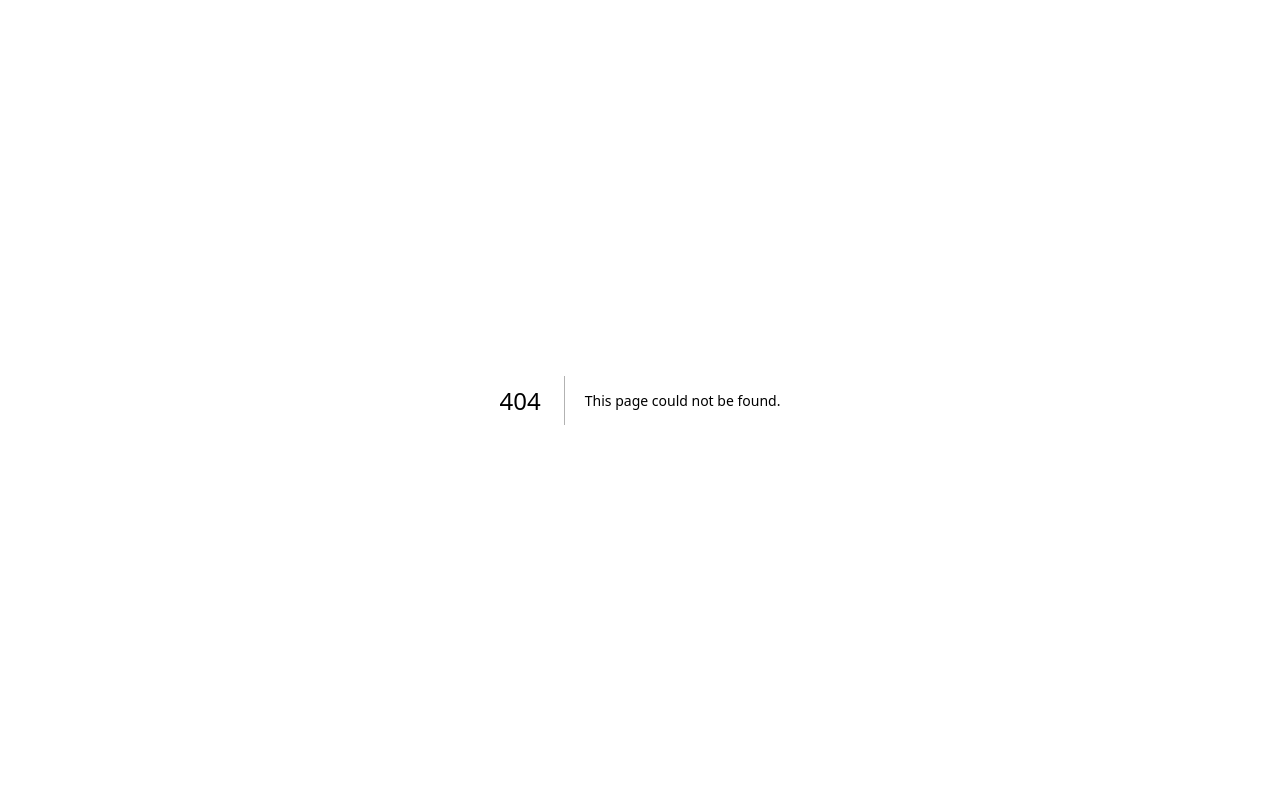
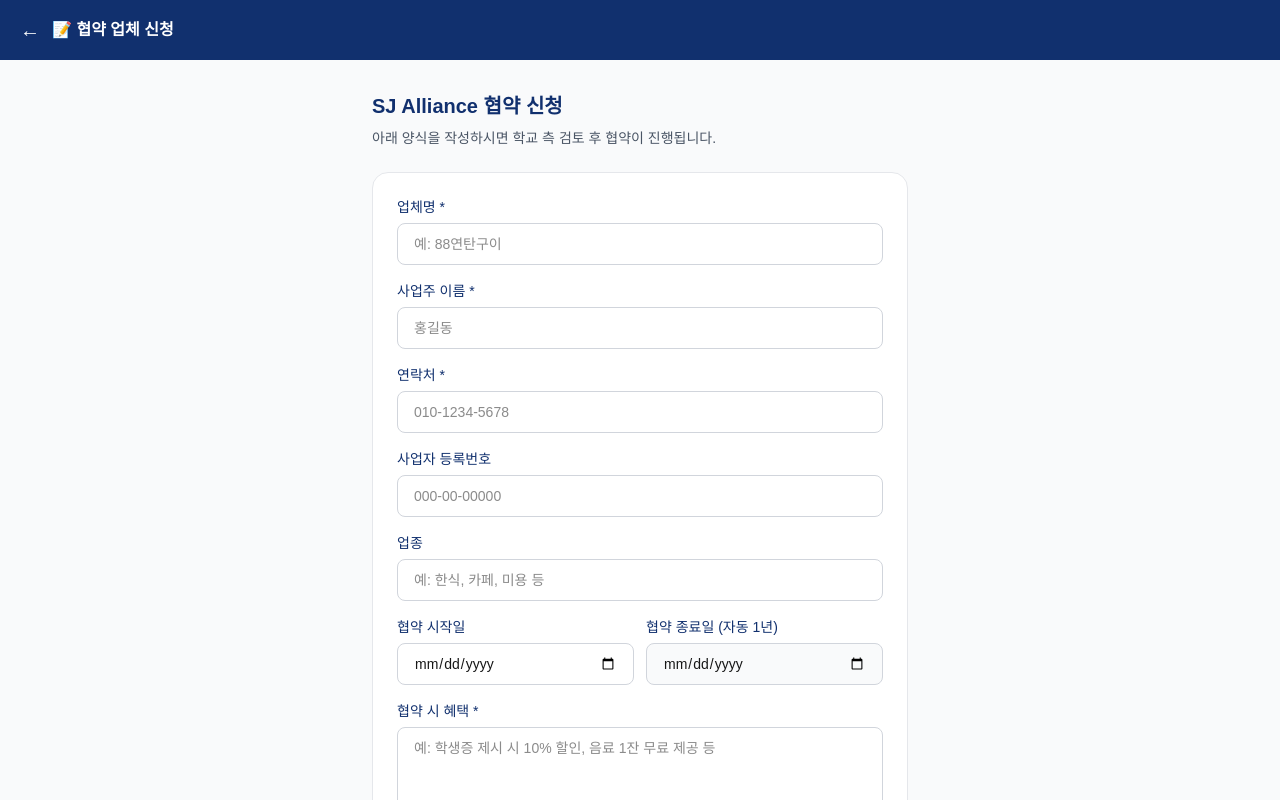
Before and after one commit to seodeokhun/sj-alliance, a Next.js app: page /alliance/apply in a window 1280 px wide. Before the commit this address had no page. Shown: the top 800 px of the page. Built offline with nearby package versions, Linux system fonts and the light colour scheme; no server answers.

Commit message:
Supabase 연동 + 업체 신청 페이지

```diff
--- /dev/null
+++ b/app/alliance/apply/page.tsx
@@ -0,0 +1,206 @@
+"use client";
+
+import { useState } from "react";
+import Link from "next/link";
+import { supabase } from "@/lib/supabase";
+
+function generateToken(): string {
+  const chars = "ABCDEFGHJKLMNPQRSTUVWXYZ23456789";
+  let token = "";
+  for (let i = 0; i < 8; i++) {
+    token += chars[Math.floor(Math.random() * chars.length)];
+  }
+  return token;
+}
+
+export default function ApplyPage() {
+  const [form, setForm] = useState({
+    business_number: "",
+    owner_name: "",
+    phone: "",
+    store_name: "",
+    industry: "",
+    contract_start: "",
+    contract_end: "",
+    benefit: "",
+  });
+  const [submitting, setSubmitting] = useState(false);
+  const [result, setResult] = useState<{ token: string; id: string } | null>(null);
+  const [error, setError] = useState<string | null>(null);
+
+  function update(field: string, value: string) {
+    setForm((prev) => ({ ...prev, [field]: value }));
+  }
+
+  // 시작일 선택 시 자동으로 1년 후 종료일 계산
+  function handleStartDate(value: string) {
+    update("contract_start", value);
+    if (value) {
+      const start = new Date(value);
+      start.setFullYear(start.getFullYear() + 1);
+      const yyyy = start.getFullYear();
+      const mm = String(start.getMonth() + 1).padStart(2, "0");
+      const dd = String(start.getDate()).padStart(2, "0");
+      update("contract_end", `${yyyy}-${mm}-${dd}`);
+    }
+  }
+
+  async function handleSubmit(e: React.FormEvent) {
+    e.preventDefault();
+    setError(null);
+
+    // 필수값 검증
+    if (!form.owner_name || !form.phone || !form.store_name || !form.benefit) {
+      setError("필수 항목을 모두 입력해주세요");
+      return;
+    }
+
+    setSubmitting(true);
+    const token = generateToken();
+
+    const { data, error: dbError } = await supabase
+      .from("alliance_applications")
+      .insert({ ...form, edit_token: token })
+      .select()
+      .single();
+
+    setSubmitting(false);
+
+    if (dbError) {
+      setError("신청 실패: " + dbError.message);
+      return;
+    }
+
+    setResult({ token, id: data.id });
+  }
+
+  if (result) {
+    return (
+      <main className="min-h-screen bg-gray-50">
+        <header className="px-5 py-4 sticky top-0 z-40 flex items-center gap-3" style={{ backgroundColor: "#11306E" }}>
+          <Link href="/alliance" className="text-white text-xl">←</Link>
+          <h1 className="text-white font-semibold">신청 완료</h1>
+        </header>
+
+        <section className="px-5 py-8 max-w-xl mx-auto">
+          <div className="bg-white border border-gray-200 rounded-2xl p-6 text-center">
+            <div className="text-4xl mb-3">✅</div>
+            <h2 className="text-xl font-bold mb-2" style={{ color: "#11306E" }}>신청 접수 완료!</h2>
+            <p className="text-sm text-gray-600 mb-6">
+              심사 후 결과가 안내됩니다.<br />
+              아래 본인 인증 코드를 꼭 보관하세요.
+            </p>
+
+            <div className="bg-yellow-50 border-l-4 border-yellow-400 p-4 rounded mb-4">
+              <p className="text-xs text-gray-500 mb-1">신청 수정·취소용 인증 코드</p>
+              <p className="text-2xl font-mono font-bold tracking-wider" style={{ color: "#E6007E" }}>
+                {result.token}
+              </p>
+            </div>
+
+            <p className="text-xs text-gray-500 mb-6">
+              ⚠️ 이 코드를 잃어버리면 신청 수정·삭제가 불가합니다. 카카오톡 "나에게 메시지" 등에 저장해두세요.
+            </p>
+
+            <Link href="/alliance" className="inline-block px-6 py-3 rounded-lg text-white font-medium" style={{ backgroundColor: "#11306E" }}>
+              메인으로 돌아가기
+            </Link>
+          </div>
+        </section>
+      </main>
+    );
+  }
+
+  return (
+    <main className="min-h-screen bg-gray-50">
+      <header className="px-5 py-4 sticky top-0 z-40 flex items-center gap-3" style={{ backgroundColor: "#11306E" }}>
+        <Link href="/alliance" className="text-white text-xl">←</Link>
+        <h1 className="text-white font-semibold">📝 협약 업체 신청</h1>
+      </header>
+
+      <section className="px-5 py-8 max-w-xl mx-auto">
+        <div className="mb-6">
+          <h2 className="text-xl font-bold mb-2" style={{ color: "#11306E" }}>SJ Alliance 협약 신청</h2>
+          <p className="text-sm text-gray-600">아래 양식을 작성하시면 학교 측 검토 후 협약이 진행됩니다.</p>
+        </div>
+
+        <form onSubmit={handleSubmit} className="bg-white border border-gray-200 rounded-2xl p-6 space-y-4">
+          <Field label="업체명 *" required>
+            <input type="text" value={form.store_name} onChange={(e) => update("store_name", e.target.value)}
+              className="w-full px-4 py-2.5 border border-gray-300 rounded-lg outline-none focus:border-blue-500 text-sm"
+              placeholder="예: 88연탄구이" />
+          </Field>
+
+          <Field label="사업주 이름 *" required>
+            <input type="text" value={form.owner_name} onChange={(e) => update("owner_name", e.target.value)}
+              className="w-full px-4 py-2.5 border border-gray-300 rounded-lg outline-none focus:border-blue-500 text-sm"
+              placeholder="홍길동" />
+          </Field>
+
+          <Field label="연락처 *" required>
+            <input type="tel" value={form.phone} onChange={(e) => update("phone", e.target.value)}
+              className="w-full px-4 py-2.5 border border-gray-300 rounded-lg outline-none focus:border-blue-500 text-sm"
+              placeholder="010-1234-5678" />
+          </Field>
+
+          <Field label="사업자 등록번호">
+            <input type="text" value={form.business_number} onChange={(e) => update("business_number", e.target.value)}
+              className="w-full px-4 py-2.5 border border-gray-300 rounded-lg outline-none focus:border-blue-500 text-sm"
+              placeholder="000-00-00000" />
+          </Field>
+
+          <Field label="업종">
+            <input type="text" value={form.industry} onChange={(e) => update("industry", e.target.value)}
+              className="w-full px-4 py-2.5 border border-gray-300 rounded-lg outline-none focus:border-blue-500 text-sm"
+              placeholder="예: 한식, 카페, 미용 등" />
+          </Field>
+
+          <div className="grid grid-cols-2 gap-3">
+            <Field label="협약 시작일">
+              <input type="date" value={form.contract_start} onChange={(e) => handleStartDate(e.target.value)}
+                className="w-full px-4 py-2.5 border border-gray-300 rounded-lg outline-none focus:border-blue-500 text-sm" />
+            </Field>
+            <Field label="협약 종료일 (자동 1년)">
+              <input type="date" value={form.contract_end} onChange={(e) => update("contract_end", e.target.value)}
+                className="w-full px-4 py-2.5 border border-gray-300 rounded-lg outline-none focus:border-blue-500 text-sm bg-gray-50" />
+            </Field>
+          </div>
+
+          <Field label="협약 시 혜택 *" required>
+            <textarea value={form.benefit} onChange={(e) => update("benefit", e.target.value)} rows={3}
+              className="w-full px-4 py-2.5 border border-gray-300 rounded-lg outline-none focus:border-blue-500 text-sm resize-none"
+              placeholder="예: 학생증 제시 시 10% 할인, 음료 1잔 무료 제공 등" />
+          </Field>
+
+          {error && (
+            <div className="p-3 bg-red-50 border border-red-200 rounded-lg text-sm text-red-700">
+              ⚠️ {error}
+            </div>
+          )}
+
+          <button type="submit" disabled={submitting}
+            className="w-full py-3 rounded-lg font-bold text-white disabled:opacity-50"
+            style={{ backgroundColor: "#11306E" }}>
+            {submitting ? "제출 중..." : "신청 제출"}
+          </button>
+
+          <p className="text-xs text-gray-500 text-center">
+            제출 후 본인 인증 코드가 발급됩니다.<br />
+            이 코드로 신청 수정·취소가 가능합니다.
+          </p>
+        </form>
+      </section>
+    </main>
+  );
+}
+
+function Field({ label, required, children }: { label: string; required?: boolean; children: React.ReactNode }) {
+  return (
+    <div>
+      <label className="block text-sm font-medium mb-1.5" style={{ color: "#11306E" }}>
+        {label}
+      </label>
+      {children}
+    </div>
+  );
+}
--- a/app/page.tsx
+++ b/app/page.tsx
@@ -40,7 +40,7 @@ export default function Home() {
       subs: [
         { href: "/alliance/list", label: "업체 리스트", ready: true },
         { href: "/map", label: "전체 지도", ready: true },
-        { href: "/alliance/apply", label: "업체 신청 (전단지 QR)", ready: false },
+        { href: "/alliance/apply", label: "업체 신청 (전단지 QR)", ready: true },
       ],
     },
     {
--- /dev/null
+++ b/lib/supabase.ts
@@ -0,0 +1,6 @@
+import { createClient } from "@supabase/supabase-js";
+
+const url = process.env.NEXT_PUBLIC_SUPABASE_URL!;
+const key = process.env.NEXT_PUBLIC_SUPABASE_ANON_KEY!;
+
+export const supabase = createClient(url, key);
--- a/package.json
+++ b/package.json
@@ -9,6 +9,7 @@
     "lint": "eslint"
   },
   "dependencies": {
+    "@supabase/supabase-js": "^2.105.3",
     "next": "16.2.4",
     "react": "19.2.4",
     "react-dom": "19.2.4"
```
Also changed, not shown: 1 other file (tests, documents, lock files or other folders).
